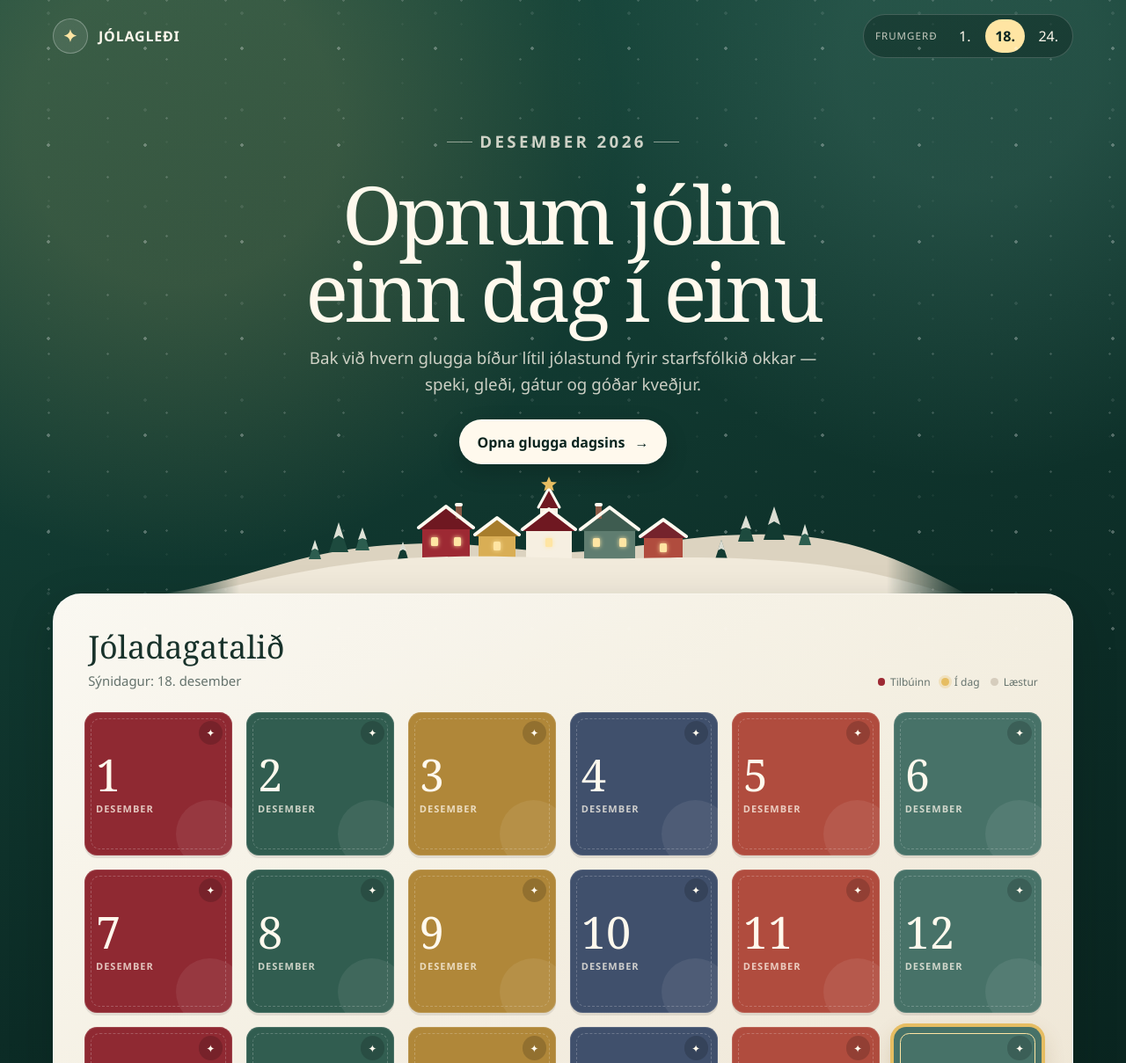
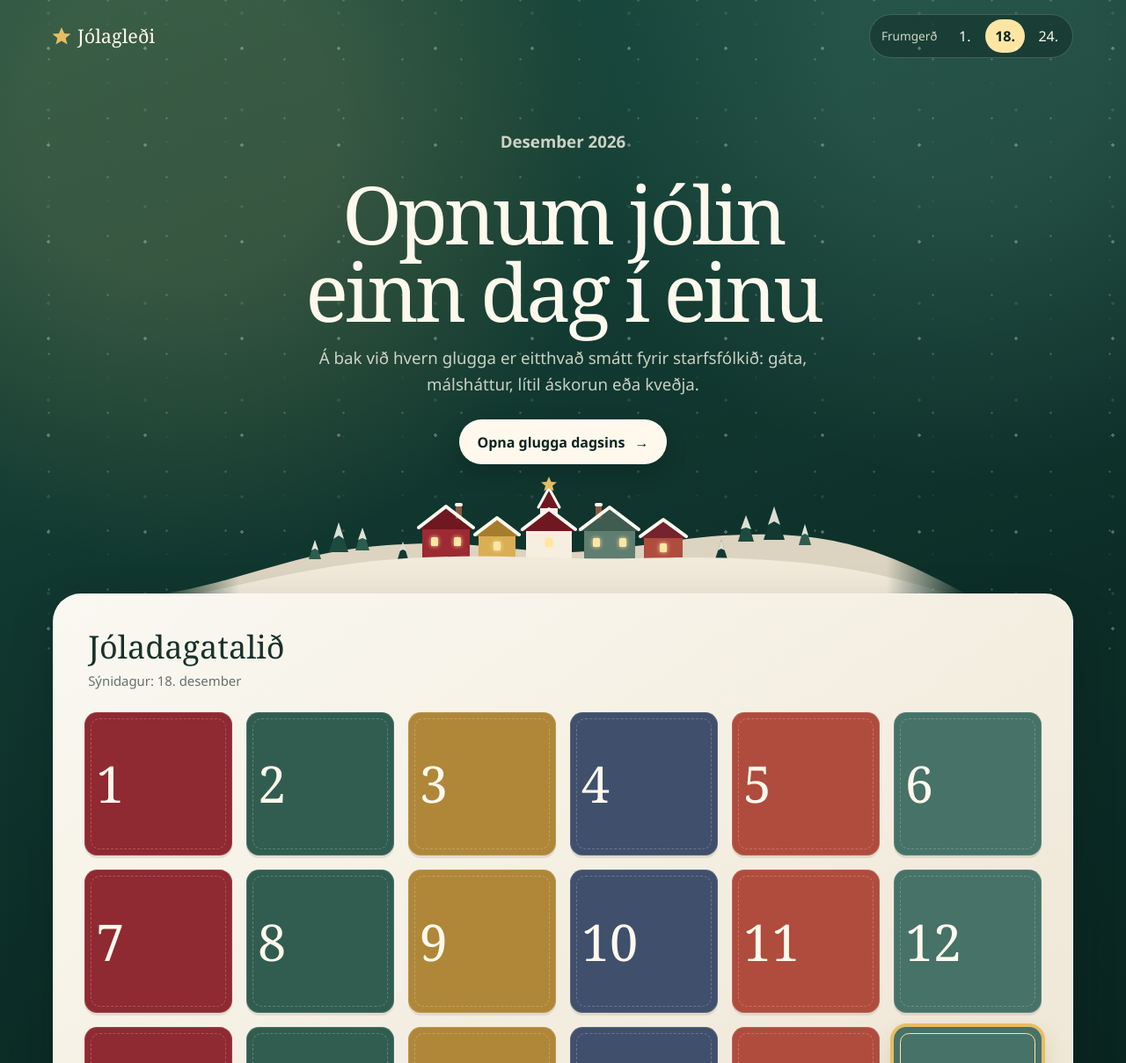
Before and after one commit to aron5109/joladagatalid, a plain HTML site: page index.html in a window 1280 px wide. Shown: the top 1209 px of the page at 88% size. Drawn offline with Linux system fonts and the light colour scheme.

Commit message:
Hreinsa slop úr dagatalinu með unslopovich
- Taka út skýringar með litapunktum (sögðu „Tilbúinn“ = rautt þótt gluggar séu í sex litum)
- Lás í stað ⌁ á læstum gluggum, ekkert merki á óopnuðum, ✓ á skoðuðum
- Taka út ✦ glitstjörnur, skrautkúlur á gluggum og hringi í glugganum
- Taka út „DESEMBER“ í hástöfum undir hverju númeri og annan hástafatexta með bili
- Merkið er nú stjarnan af kirkjunni í þorpinu
- Fókus fer aftur á gluggann eftir lokun (týndist áður)
- Dekkri númer á læstum gluggum fyrir betri birtuskil
- Textayfirferð: innsláttarvillur, slettur, almennt fylliefni, broskallar og þankastrik

Co-Authored-By: Claude Opus 5.5 <noreply@anthropic.com>
Claude-Session: https://claude.ai/code/session_017xmjJpDTbbALki1Cxg97YW

```diff
--- a/index.html
+++ b/index.html
@@ -4,7 +4,7 @@
   <meta charset="utf-8">
   <meta name="viewport" content="width=device-width, initial-scale=1">
   <meta name="theme-color" content="#102f29">
-  <title>Jólagleði — jóladagatal starfsfólks</title>
+  <title>Jólagleði – jóladagatal starfsfólks</title>
   <meta name="description" content="Sjónræn frumgerð að stafrænu jóladagatali starfsfólks með 24 gluggum.">
   <style>
     :root {
@@ -76,20 +76,10 @@
       color: var(--cream);
       margin-bottom: 1.6rem;
     }
-    .brand { display: flex; align-items: center; gap: .75rem; font-weight: 850; letter-spacing: .05em; }
-    .brand-mark {
-      display: grid;
-      place-items: center;
-      width: 2.5rem;
-      height: 2.5rem;
-      border: 1px solid rgb(255 255 255 / 28%);
-      border-radius: 50%;
-      background: rgb(255 255 255 / 9%);
-      color: var(--gold-light);
-      font-size: 1.2rem;
-    }
+    .brand { display: flex; align-items: center; gap: .5rem; font-family: Georgia, "Times New Roman", serif; font-size: 1.35rem; }
+    .brand-mark { width: 1.25rem; height: 1.25rem; fill: var(--gold); }
     .prototype-control { display: flex; gap: .25rem; padding: .3rem; border: 1px solid rgb(255 255 255 / 18%); border-radius: 999px; background: rgb(3 19 16 / 30%); }
-    .prototype-control span { align-self: center; padding: 0 .5rem; font-size: .72rem; text-transform: uppercase; letter-spacing: .09em; opacity: .75; }
+    .prototype-control span { align-self: center; padding: 0 .5rem; font-size: .85rem; opacity: .8; }
     .prototype-control button { min-width: 2.4rem; border: 0; border-radius: 999px; padding: .5rem .7rem; color: var(--cream); background: transparent; cursor: pointer; }
     .prototype-control button[aria-pressed="true"] { color: var(--pine-deep); background: var(--gold-light); font-weight: 800; }
 
@@ -100,12 +90,11 @@
       color: var(--cream);
       text-align: center;
     }
-    .eyebrow { display: inline-flex; gap: .5rem; align-items: center; margin: 0 0 .75rem; color: var(--gold-light); font-size: .74rem; font-weight: 850; letter-spacing: .18em; text-transform: uppercase; }
-    .eyebrow::before, .eyebrow::after { width: 1.8rem; height: 1px; background: currentColor; content: ""; opacity: .65; }
+    .eyebrow { margin: 0 0 .6rem; color: var(--gold-light); font-size: 1rem; font-weight: 700; }
     h1 { margin: 0; font-family: Georgia, "Times New Roman", serif; font-size: clamp(2.7rem, 9vw, 5.7rem); font-weight: 500; line-height: .96; letter-spacing: -.045em; }
     .hero p { max-width: 38rem; margin: 1rem auto 1.5rem; color: rgb(255 249 237 / 78%); font-size: clamp(1rem, 2vw, 1.17rem); line-height: 1.65; }
     .today-button { display: inline-flex; align-items: center; gap: .7rem; border: 1px solid rgb(255 255 255 / 28%); border-radius: 999px; padding: .85rem 1.2rem; color: var(--pine-deep); background: var(--cream); box-shadow: 0 9px 26px rgb(0 0 0 / 18%); font-weight: 850; cursor: pointer; }
-    .today-button:hover { transform: translateY(-2px); }
+    .today-button:hover { background: #fff; }
 
     .landscape { position: absolute; left: 50%; bottom: -1px; width: min(920px, 100%); height: var(--landscape-h); transform: translateX(-50%); overflow: hidden; -webkit-mask-image: linear-gradient(90deg, transparent, #000 10%, #000 90%, transparent); mask-image: linear-gradient(90deg, transparent, #000 10%, #000 90%, transparent); }
     .village { display: block; width: 100%; height: 100%; }
@@ -115,11 +104,6 @@
     .calendar-head { display: flex; justify-content: space-between; align-items: end; gap: 1rem; margin-bottom: 1.6rem; padding: 0 .25rem; }
     .calendar-head h2 { margin: 0 0 .25rem; font-family: Georgia, serif; font-size: clamp(1.5rem, 4vw, 2.25rem); font-weight: 500; }
     .calendar-head p { margin: 0; color: var(--muted); font-size: .93rem; }
-    .legend { display: flex; gap: .8rem; flex-wrap: wrap; justify-content: flex-end; color: var(--muted); font-size: .75rem; }
-    .legend span { display: inline-flex; align-items: center; gap: .35rem; }
-    .dot { width: .55rem; height: .55rem; border-radius: 50%; background: #d6cdbd; }
-    .dot.open { background: var(--cranberry); }
-    .dot.today { background: var(--gold); box-shadow: 0 0 0 3px rgb(230 189 98 / 28%); }
 
     .calendar-grid { display: grid; grid-template-columns: repeat(3, minmax(0, 1fr)); gap: .65rem; }
     .door {
@@ -136,31 +120,28 @@
       text-align: left;
       cursor: pointer;
       isolation: isolate;
-      transition: transform .2s ease, box-shadow .2s ease;
+      transition: transform .15s ease;
     }
-    .door:hover:not(.locked) { transform: translateY(-4px) rotate(-.5deg); box-shadow: 0 10px 20px rgb(47 37 22 / 16%); }
+    .door:hover:not(.locked) { transform: translateY(-3px); }
     .door::before { position: absolute; inset: 7px; z-index: -1; border: 1px dashed rgb(255 255 255 / 22%); border-radius: .65rem; content: ""; }
-    .door::after { position: absolute; right: -.8rem; bottom: -.9rem; z-index: -2; width: 4.8rem; height: 4.8rem; border-radius: 50%; background: rgb(255 255 255 / 7%); content: ""; }
     .door:nth-child(6n+1) { --door-bg: #8f2932; }
     .door:nth-child(6n+2) { --door-bg: #315d50; }
     .door:nth-child(6n+3) { --door-bg: #b08739; }
     .door:nth-child(6n+4) { --door-bg: #40506c; }
     .door:nth-child(6n+5) { --door-bg: #b04c3e; }
     .door:nth-child(6n) { --door-bg: #477268; }
-    .door .number { display: block; font-family: Georgia, serif; font-size: clamp(2rem, 6vw, 3.15rem); line-height: 1; }
-    .door .date { display: block; margin-top: .35rem; font-size: .69rem; font-weight: 850; letter-spacing: .09em; text-transform: uppercase; opacity: .75; }
-    .door .status { position: absolute; right: .7rem; top: .65rem; display: grid; place-items: center; width: 1.7rem; height: 1.7rem; border-radius: 50%; background: rgb(0 0 0 / 17%); font-size: .76rem; }
-    .door.locked { color: #9d9b92; background: #ded7c9; cursor: not-allowed; }
+    .door .number { display: block; font-family: Georgia, serif; font-size: clamp(2.4rem, 7vw, 3.6rem); line-height: 1; }
+    .door .status { position: absolute; right: .75rem; top: .7rem; display: grid; place-items: center; width: 1.6rem; height: 1.6rem; border-radius: 50%; background: rgb(0 0 0 / 20%); font-size: .8rem; font-weight: 800; }
+    .door .status svg { width: .8rem; height: .8rem; fill: currentColor; }
+    .door.locked { color: #6f6b60; background: #ded7c9; cursor: not-allowed; }
     .door.locked::before { border-color: rgb(45 55 50 / 12%); }
-    .door.locked .status { color: #6f756f; background: rgb(255 255 255 / 42%); }
+    .door.locked .status { color: #6f6b60; background: transparent; }
     .door.is-today { box-shadow: 0 0 0 4px var(--gold), 0 10px 26px rgb(131 93 29 / 24%); }
     .door.is-today::before { border-style: solid; border-color: var(--gold-light); }
-    .today-tag { position: absolute; right: .6rem; bottom: .55rem; padding: .25rem .45rem; border-radius: .35rem; color: var(--pine-deep); background: var(--gold-light); font-size: .63rem; font-weight: 900; letter-spacing: .06em; text-transform: uppercase; }
+    .today-tag { position: absolute; right: .6rem; bottom: .55rem; padding: .2rem .5rem; border-radius: .35rem; color: var(--pine-deep); background: var(--gold-light); font-size: .8rem; font-weight: 800; }
     .door.special { grid-column: span 3; min-height: 9rem; color: var(--pine-deep); background: linear-gradient(120deg, #f8d981, #fff0ba 42%, #d8a541); box-shadow: inset 0 0 0 1px rgb(117 69 8 / 20%); }
     .door.special::before { border-color: rgb(116 66 7 / 25%); }
-    .door.special::after { width: 9rem; height: 9rem; background: rgb(255 255 255 / 20%); }
     .door.special .number { font-size: clamp(3rem, 11vw, 5.5rem); }
-    .door.special .date { color: #705520; }
     .door.special .special-copy { position: absolute; right: 1.1rem; bottom: 1.2rem; max-width: 10rem; font-family: Georgia, serif; font-size: 1.05rem; text-align: right; }
     .door.special.is-today .special-copy { bottom: 2.6rem; }
     .door.special.locked { color: #6f6346; filter: saturate(.55); }
@@ -171,16 +152,15 @@
     dialog::backdrop { background: rgb(4 24 20 / 70%); backdrop-filter: blur(5px); }
     .modal-art { position: relative; min-height: 8.5rem; padding: 1.3rem 1.4rem; overflow: hidden; color: white; background: linear-gradient(135deg, var(--cranberry-dark), var(--cranberry)); }
     .modal-art.gold { color: var(--pine-deep); background: linear-gradient(135deg, #e5b84e, #ffe7a4); }
-    .modal-art::after { position: absolute; right: -2rem; top: -3rem; width: 12rem; height: 12rem; border: 1px solid rgb(255 255 255 / 23%); border-radius: 50%; box-shadow: 0 0 0 1.8rem rgb(255 255 255 / 5%), 0 0 0 3.6rem rgb(255 255 255 / 5%); content: ""; }
     .modal-number { position: relative; z-index: 1; font-family: Georgia, serif; font-size: 4.6rem; line-height: 1; }
-    .modal-label { position: relative; z-index: 1; display: block; margin-top: .25rem; font-size: .73rem; font-weight: 850; letter-spacing: .15em; text-transform: uppercase; opacity: .75; }
+    .modal-label { position: relative; z-index: 1; display: block; margin-top: .3rem; font-size: .95rem; font-weight: 700; opacity: .85; }
     .close-button { position: absolute; right: 1rem; top: 1rem; z-index: 4; display: grid; place-items: center; width: 2.6rem; height: 2.6rem; border: 1px solid rgb(255 255 255 / 38%); border-radius: 50%; color: inherit; background: rgb(255 255 255 / 14%); cursor: pointer; }
     .modal-body { padding: 1.6rem; }
-    .content-type { display: inline-block; margin-bottom: .7rem; color: var(--cranberry); font-size: .72rem; font-weight: 900; letter-spacing: .14em; text-transform: uppercase; }
+    .content-type { display: inline-block; margin-bottom: .5rem; color: var(--cranberry); font-size: .95rem; font-weight: 800; }
     .modal-body h3 { margin: 0 0 .8rem; font-family: Georgia, serif; font-size: clamp(1.65rem, 6vw, 2.3rem); font-weight: 500; line-height: 1.1; }
     .modal-body p { margin: 0; color: #4d5b55; font-size: 1.05rem; line-height: 1.65; }
     .modal-action { margin-top: 1.25rem; border: 0; border-radius: 999px; padding: .8rem 1rem; color: white; background: var(--pine); font-weight: 800; cursor: pointer; }
-    .answer { margin-top: 1rem !important; padding: 1rem; border-left: 4px solid var(--gold); border-radius: .35rem; background: var(--paper); font-weight: 750; }
+    .modal-body .answer { margin-top: 1rem; padding: 1rem; border-left: 4px solid var(--gold); border-radius: .35rem; background: var(--paper); font-weight: 750; }
     .hidden { display: none !important; }
     .locked-dialog .modal-art { color: var(--ink); background: #ded7c9; }
 
@@ -197,15 +177,15 @@
     }
     @media (max-width: 620px) {
       .topbar { align-items: flex-start; }
-      .brand { font-size: .82rem; }
+      .brand { font-size: 1.1rem; }
       .prototype-control { display: grid; grid-template-columns: repeat(3, 1fr); border-radius: 1rem; }
       .prototype-control span { grid-column: 1 / -1; text-align: center; }
       .prototype-control button { padding: .35rem .5rem; }
       .calendar-head { align-items: flex-start; flex-direction: column; }
-      .legend { justify-content: flex-start; }
     }
     @media (prefers-reduced-motion: reduce) {
       *, *::before, *::after { scroll-behavior: auto !important; transition: none !important; }
+      .door:hover:not(.locked) { transform: none; }
     }
   </style>
 </head>
@@ -214,7 +194,7 @@
   <div class="snow" aria-hidden="true"></div>
   <div class="site-shell">
     <header class="topbar">
-      <div class="brand"><span class="brand-mark" aria-hidden="true">✦</span><span>JÓLAGLEÐI</span></div>
+      <div class="brand"><svg class="brand-mark" viewBox="0 0 17 17" aria-hidden="true" focusable="false"><path d="M8.5 0 l2.6 6 6.4.4 -5 4 1.6 6.2 -5.6-3.4 -5.6 3.4 1.6-6.2 -5-4 6.4-.4z"/></svg><span>Jólagleði</span></div>
       <div class="prototype-control" aria-label="Veldu sýnidag frumgerðar">
         <span>Frumgerð</span>
         <button type="button" data-demo-day="1" aria-pressed="false">1.</button>
@@ -227,7 +207,7 @@
       <section class="hero" aria-labelledby="page-title">
         <p class="eyebrow">Desember 2026</p>
         <h1 id="page-title">Opnum jólin<br>einn dag í einu</h1>
-        <p>Bak við hvern glugga bíður lítil jólastund fyrir starfsfólkið okkar — speki, gleði, gátur og góðar kveðjur.</p>
+        <p>Á bak við hvern glugga er eitthvað smátt fyrir starfsfólkið: gáta, málsháttur, lítil áskorun eða kveðja.</p>
         <button class="today-button" id="open-today" type="button">Opna glugga dagsins <span aria-hidden="true">→</span></button>
         <div class="landscape" aria-hidden="true">
         <svg class="village" viewBox="0 0 920 140" preserveAspectRatio="xMidYMax slice" focusable="false">
@@ -246,17 +226,12 @@
             <h2 id="calendar-title">Jóladagatalið</h2>
             <p id="calendar-subtitle">Sýnidagur: 18. desember</p>
           </div>
-          <div class="legend" aria-label="Skýringar">
-            <span><i class="dot open"></i> Tilbúinn</span>
-            <span><i class="dot today"></i> Í dag</span>
-            <span><i class="dot"></i> Læstur</span>
-          </div>
         </div>
         <div class="calendar-grid" id="calendar-grid"></div>
       </section>
     </main>
 
-    <footer class="footer">Sjónræn frumgerð • Efni og dagsetningar eru til sýnis</footer>
+    <footer class="footer">Frumgerð. Efnið er sýnishorn og dagurinn er valinn efst á síðunni.</footer>
   </div>
 
   <dialog id="day-dialog" aria-labelledby="dialog-title">
@@ -276,30 +251,30 @@
 
   <script>
     const content = [
-      { type: "Velkomin", title: "Desember er genginn í garð", copy: "Velkomin í 24 litlar jólastundir. Hér opnum við gleðina einn dag í einu — og byrjum á gömlu góðu: Margar hendur vinna létt verk." },
-      { type: "Fyndin speki", title: "Leyfileg desemberregla", copy: "Það sem ekki klárast fyrir jól getur stundum beðið þar til eftir smákökuna." },
+      { type: "Velkomin", title: "Desember er genginn í garð", copy: "Fyrsti glugginn af 24. Við byrjum á gömlum og góðum málshætti: Margar hendur vinna létt verk." },
+      { type: "Desemberspeki", title: "Leyfileg desemberregla", copy: "Það sem ekki klárast fyrir jól getur stundum beðið þar til eftir smákökuna." },
       { type: "Áskorun dagsins", title: "Lítið takk", copy: "Þakkaðu samstarfsfélaga fyrir eitthvað lítið sem gerði daginn þinn betri. Ein setning er nóg." },
-      { type: "Jólagáta", title: "Hvað felst bak við nálarnar?", copy: "Ég er með nálar en sauma ekki og fæ stundum stjörnu á kollinn. Hvað er ég?", action: "Sýna svar", answer: "Jólatré 🎄" },
+      { type: "Jólagáta", title: "Hvað felst bak við nálarnar?", copy: "Ég er með nálar en sauma ekki og fæ stundum stjörnu á kollinn. Hvað er ég?", action: "Sýna svar", answer: "Jólatré." },
       { type: "Lag dagsins", title: "Smá tónlist í daginn", copy: "Settu uppáhalds jólalagið þitt á og gefðu þér þrjár mínútur til að hlusta. Þú mátt alveg syngja með." },
-      { type: "Jólakveðja", title: "Hlýja úr húsinu", copy: "Gleðilegan desemberdag! Megi kaffið vera heitt, verkefnalistinn hóflegur og samveran góð." },
-      { type: "Gamanspá", title: "Spáin er björt", copy: "Við spáum því að þú finnir góða ástæðu fyrir auka kaffipásu í dag." },
-      { type: "Jólafróðleikur", title: "Vissir þú?", copy: "Jólakort urðu vinsæl á nítjándu öld. Í dag getur hlý kveðja verið jafn einföld og stutt skilaboð til samstarfsfélaga." },
-      { type: "Áskorun dagsins", title: "Tvær mínútur", copy: "Taktu tveggja mínútna pásu frá skjánum, teyðu úr þér og horfðu aðeins út um gluggann — eins og aðstæður leyfa." },
-      { type: "Lukkunúmer", title: "Númer dagsins er 17", copy: "Engin vísindi liggja að baki. Bara dálítið jólaskap og von um sérlega góðan dag." },
+      { type: "Jólakveðja", title: "Góðar óskir", copy: "Megi kaffið vera heitt í dag og verkefnalistinn hóflegur." },
+      { type: "Spá dagsins", title: "Spáin er björt", copy: "Við spáum því að þú finnir góða ástæðu fyrir auka kaffipásu í dag." },
+      { type: "Jólafróðleikur", title: "Fyrsta jólakortið", copy: "Fyrsta jólakortið sem var prentað til sölu kom út í London árið 1843. Hugmyndina átti Henry Cole, sem hafði ekki tíma til að skrifa öllum vinum sínum bréf fyrir jólin." },
+      { type: "Áskorun dagsins", title: "Tvær mínútur", copy: "Taktu tveggja mínútna pásu frá skjánum, teygðu úr þér og horfðu út um gluggann." },
+      { type: "Lukkunúmer", title: "Númer dagsins er 17", copy: "Engin vísindi liggja að baki, bara dálítið jólaskap." },
       { type: "Málsháttur", title: "Betra er seint en aldrei", copy: "Sérstaklega þegar kemur að því að segja takk, óska gleðilegra jóla eða taka síðustu smákökuna." },
-      { type: "Jólagáta", title: "Vafið en ekki sár", copy: "Ég er vafinn en er ekki sár, og fólk gleðst oft þegar það opnar mig. Hvað er ég?", action: "Sýna svar", answer: "Jólagjöf 🎁" },
-      { type: "Lag dagsins", title: "Þitt lag, þín stund", copy: "Veldu rólegt jólalag, settu heyrnartólin á og gefðu þér örstutta desemberpásu." },
-      { type: "Fyndin speki", title: "Nestisbokskenningin", copy: "Jólaskapið kemur ekki alltaf í tölvupósti. Stundum kemur það í nestisboxi." },
-      { type: "Gleðiboð", title: "Þú hefur unnið!", copy: "Vinningurinn er rétturinn til að hrósa sjálfri eða sjálfum þér fyrir vikuna. Notist helst strax." },
+      { type: "Jólagáta", title: "Vafið en ekki sár", copy: "Ég er vafinn en er ekki sár, og fólk gleðst oft þegar það opnar mig. Hvað er ég?", action: "Sýna svar", answer: "Jólagjöf." },
+      { type: "Lag dagsins", title: "Jólahjól eða Heims um ból?", copy: "Segðu einhverjum frá jólalaginu sem minnir þig mest á jólin heima, og hvers vegna." },
+      { type: "Desemberspeki", title: "Nestisboxkenningin", copy: "Jólaskapið kemur ekki alltaf í tölvupósti. Stundum kemur það í nestisboxi." },
+      { type: "Vinningur", title: "Þú vannst", copy: "Vinningurinn er réttur til að hrósa sjálfri eða sjálfum þér fyrir vikuna. Best að nota hann strax." },
       { type: "Áskorun dagsins", title: "Jólavenjan mín", copy: "Deildu góðri jólavenju með samstarfsfélaga ef þig langar. Það má líka bara hlusta." },
-      { type: "Jólafróðleikur", title: "Ljós í myrkrinu", copy: "Vetrarhátíðir víða um heim eiga það sameiginlegt að fagna birtu, samveru og von á dimmasta tíma ársins." },
-      { type: "Kveðja dagsins", title: "Hvar sem þú ert í dag", copy: "Þessi kveðja er til þín — hvort sem þú ert á skrifstofu, á vakt eða í fjarvinnu. Takk fyrir þitt framlag." },
-      { type: "Gamanspá", title: "Óvænt bros", copy: "Við sjáum fyrir okkur óvænt bros í dag. Þú gætir verið ástæðan." },
-      { type: "Jólagáta", title: "Ljós en ekki sól", copy: "Ég lýsi en er ekki sól, og bráðna en er ekki snjór. Hvað er ég?", action: "Sýna svar", answer: "Kerti 🕯️" },
-      { type: "Lag dagsins", title: "Róleg stund", copy: "Finndu lag sem hægir aðeins á tímanum. Þrjár mínútur geta breytt heilli eftirmiðdagsstund." },
-      { type: "Fyndin speki", title: "Notalegt slær fullkomið", copy: "Fullkomin jól eru góð hugmynd. Notaleg jól eru frábær framkvæmd." },
-      { type: "Þakklæti", title: "Eitt sem gekk vel", copy: "Hugsaðu um eitt sem gekk vel á árinu. Þú þarft ekki að segja neinum frá því — en mundu að gefa sjálfri eða sjálfum þér kredit." },
-      { type: "Aðfangadagur", title: "Gleðileg jól", copy: "Takk fyrir samveruna, hjálpsemina og allt sem þið hafið lagt af mörkum á árinu. Hvort sem þú ert í fríi eða á vakt óskum við þér góðrar og hlýrrar jólastundar. ✦" }
+      { type: "Jólafróðleikur", title: "Stysti dagurinn nálgast", copy: "Á vetrarsólstöðum 21. desember er sólin á lofti í rétt rúmar fjórar klukkustundir í Reykjavík. Eftir það fer daginn aftur að lengja, fyrst um nokkrar sekúndur á dag." },
+      { type: "Kveðja dagsins", title: "Hvar sem þú ert í dag", copy: "Á skrifstofunni, á vaktinni eða heima við eldhúsborðið: takk fyrir þitt framlag í ár." },
+      { type: "Spá dagsins", title: "Óvænt bros", copy: "Við sjáum fyrir okkur óvænt bros í dag. Þú gætir verið ástæðan." },
+      { type: "Jólagáta", title: "Ljós en ekki sól", copy: "Ég lýsi en er ekki sól, og bráðna en er ekki snjór. Hvað er ég?", action: "Sýna svar", answer: "Kerti." },
+      { type: "Lag dagsins", title: "Róleg stund", copy: "Finndu rólegt lag, settu heyrnartólin á og gerðu ekkert annað á meðan það spilar." },
+      { type: "Desemberspeki", title: "Notalegt frekar en fullkomið", copy: "Fullkomin jól eru góð hugmynd. Notaleg jól eru frábær framkvæmd." },
+      { type: "Þakklæti", title: "Eitt sem gekk vel", copy: "Hugsaðu um eitt sem gekk vel á árinu. Þú þarft ekki að segja neinum frá því, en þú mátt alveg vera ánægð eða ánægður með það." },
+      { type: "Aðfangadagur", title: "Gleðileg jól", copy: "Takk fyrir samveruna, hjálpsemina og allt sem þið hafið lagt af mörkum á árinu. Hvort sem þú ert í fríi eða á vakt óskum við þér gleðilegra jóla." }
     ];
 
     const grid = document.querySelector("#calendar-grid");
@@ -308,7 +283,8 @@
     const openToday = document.querySelector("#open-today");
     const demoButtons = [...document.querySelectorAll("[data-demo-day]")];
     let demoDay = 18;
-    let lastTrigger = null;
+    let lastDay = null;
+    const lockIcon = '<svg viewBox="0 0 16 16" focusable="false"><path d="M4.5 7V5a3.5 3.5 0 0 1 7 0v2h.5a1 1 0 0 1 1 1v6a1 1 0 0 1-1 1H4a1 1 0 0 1-1-1V8a1 1 0 0 1 1-1zm1.6 0h3.8V5a1.9 1.9 0 0 0-3.8 0z"/></svg>';
 
     function doorLabel(day, locked, opened) {
       if (locked) return `${day}. desember, læstur, opnast ${day}. desember`;
@@ -342,21 +318,20 @@
         button.dataset.day = day;
         button.setAttribute("aria-label", doorLabel(day, locked, opened.has(day)));
         button.innerHTML = `
-          <span class="status" aria-hidden="true">${locked ? "⌁" : opened.has(day) ? "✓" : "✦"}</span>
+          ${locked ? `<span class="status" aria-hidden="true">${lockIcon}</span>` : opened.has(day) ? '<span class="status" aria-hidden="true">✓</span>' : ""}
           <span class="number">${day}</span>
-          <span class="date">desember</span>
           ${day === demoDay ? '<span class="today-tag">Í dag</span>' : ""}
           ${day === 24 ? '<span class="special-copy">Sérstök jólakveðja á aðfangadag</span>' : ""}
         `;
-        button.addEventListener("click", () => openDoor(day, button));
+        button.addEventListener("click", () => openDoor(day));
         grid.append(button);
       });
     }
 
-    function openDoor(day, trigger) {
+    function openDoor(day) {
       const locked = day > demoDay;
       const item = content[day - 1];
-      lastTrigger = trigger;
+      lastDay = day;
       dialog.classList.toggle("locked-dialog", locked);
       document.querySelector("#modal-art").classList.toggle("gold", day === 24 && !locked);
       document.querySelector("#modal-number").textContent = day;
@@ -387,7 +362,8 @@
       const bounds = dialog.getBoundingClientRect();
       if (event.clientX < bounds.left || event.clientX > bounds.right || event.clientY < bounds.top || event.clientY > bounds.bottom) dialog.close();
     });
-    dialog.addEventListener("close", () => { if (lastTrigger?.isConnected) lastTrigger.focus(); });
+    // Glugginn er teiknaður upp á nýtt þegar hann er opnaður, svo fókus fer á nýja hnappinn.
+    dialog.addEventListener("close", () => document.querySelector(`[data-day="${lastDay}"]`)?.focus());
     openToday.addEventListener("click", () => document.querySelector(`[data-day="${demoDay}"]`)?.click());
     demoButtons.forEach(button => button.addEventListener("click", () => { demoDay = Number(button.dataset.demoDay); renderCalendar(); }));
 
```
